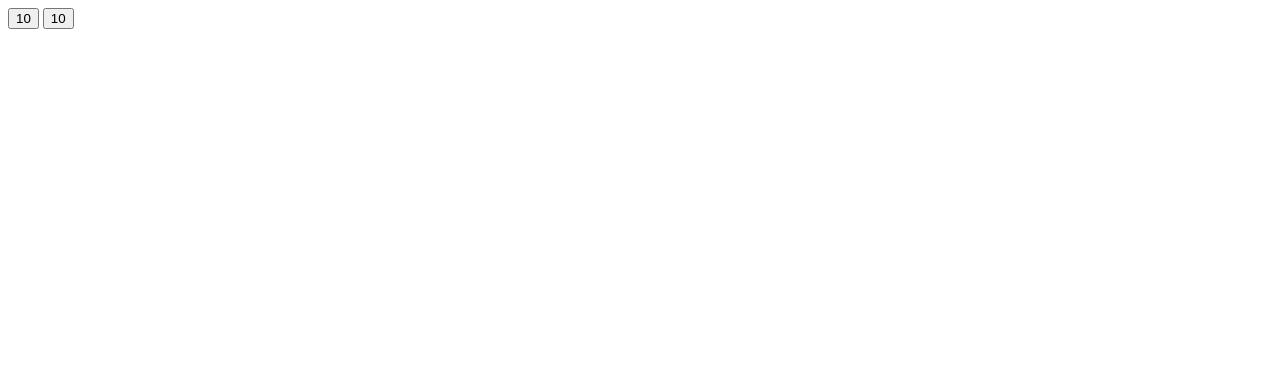
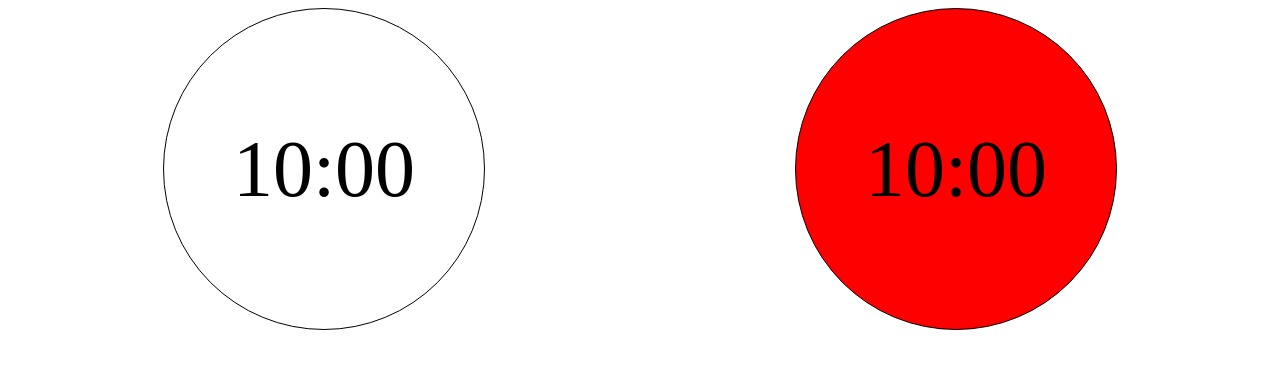
Before and after one commit to shashwot2/chessclock, a SvelteKit app: page / in a window 1280 px wide. Shown: the top 368 px of the page. Built offline with nearby package versions, Linux system fonts and the light colour scheme.

Commit message:
Add basic styling

```diff
--- a/src/routes/+page.svelte
+++ b/src/routes/+page.svelte
@@ -1,53 +1,78 @@
 <script lang="ts">
-	import { onDestroy } from "svelte";
-
-
+	import { onDestroy } from 'svelte';
+	import {convertSecToMin} from './utils/secondstominutes.svelte';
 	// This is the total number of time alotted to right and left
 	// Player1 is the left player and Player2 is the right player
+	// Timer's are allotted in seconds
 	let currentplayer: number = 2;
-    let Lcounter:number = 10;
-    let Rcounter:number = 10;
-    let counterID: ReturnType<typeof setInterval>;
+	let LeftPTimer: number = 600; //5 Minutes
+	let RightPTimer: number = 600;
+	//IntervalID is the ID of the timer that subtracts time from the player timers
+	let intervalID: ReturnType<typeof setInterval>;
 	function startstopTimer() {
-        clearInterval(counterID)
-        counterID = setInterval(() => {
-            if ((Lcounter > 0) && (currentplayer == 1)) {
-                Lcounter--;
+		clearInterval(intervalID);
+		intervalID = setInterval(() => {
+			if (LeftPTimer > 0 && currentplayer == 1) {
+				LeftPTimer--;
+			} else if (RightPTimer > 0 && currentplayer == 2) {
+				RightPTimer--;
+			} else if (LeftPTimer == 0) {
+				clearInterval(intervalID);
+				alert('Time is up! right wins!');
+				return;
+			} else if (RightPTimer == 0) {
+				clearInterval(intervalID);
+				alert('Time is up! left wins!');
+				return;
 			}
-            else if ((Lcounter > 0) && (currentplayer == 2)) {
-                Rcounter--;
-            }
-            else if (Lcounter == 0) {
-                clearInterval(counterID)
-                alert("Time is up! right wins!")
-                return
-            }
-            else if (Rcounter == 0) {
-                clearInterval(counterID)
-                alert("Time is up! left wins!")
-                return
-            }
-        }, 1000)
+		}, 1000);
 		switchPlayers();
 	}
 	function switchPlayers() {
-        if (currentplayer == 1) {
+		if (currentplayer === 1) {
 			currentplayer = 2;
-        }
-        else if (currentplayer == 2) {
+		} else if (currentplayer === 2) {
 			currentplayer = 1;
 		}
 	}
 
 	onDestroy(() => {
-        clearInterval(counterID);
+		clearInterval(intervalID);
 	});
 </script>
 
-<button on:click={startstopTimer}>
-    {Lcounter}
-</button>
+<div class="container">
+	<!-- svelte-ignore a11y-click-events-have-key-events -->
+	<div class="clock {currentplayer === 1 ? 'active' : ''}"
+		on:click={startstopTimer}>
+		{convertSecToMin(LeftPTimer)}
+		</div>
+	<!-- svelte-ignore a11y-click-events-have-key-events -->
+	<div class="clock {currentplayer === 2 ? 'active' : ''}"
+		on:click={startstopTimer}>
+		{convertSecToMin(RightPTimer)}
+		</div>
+</div>
 
-<button on:click={startstopTimer}>
-    {Rcounter}
-</button>
+<style>
+	.container {
+		display: flex;
+		justify-content: space-around;
+		align-items: center;
+		height: 100%;
+		width: 100%;
+	}
+	.clock {
+		font-size: 5rem;
+		border: 1px solid black;
+		border-radius: 50%;
+		width: 20rem;
+		height: 20rem;
+		display: flex;
+		justify-content: center;
+		align-items: center;
+	}
+	.clock.active {
+		background-color: red;
+	}
+</style>
--- /dev/null
+++ b/src/routes/utils/secondstominutes.svelte
@@ -0,0 +1,7 @@
+<script context="module" lang="ts">
+	export function convertSecToMin(seconds) {
+		const minutes: number = Math.floor(seconds / 60);
+		const remainingSeconds: number = seconds % 60;
+        return `${minutes.toString().padStart(2,'0')}:${remainingSeconds.toString().padStart(2,'0')}`;
+	}
+</script>
```
Lines whose indentation alone changed are shown as unchanged.
